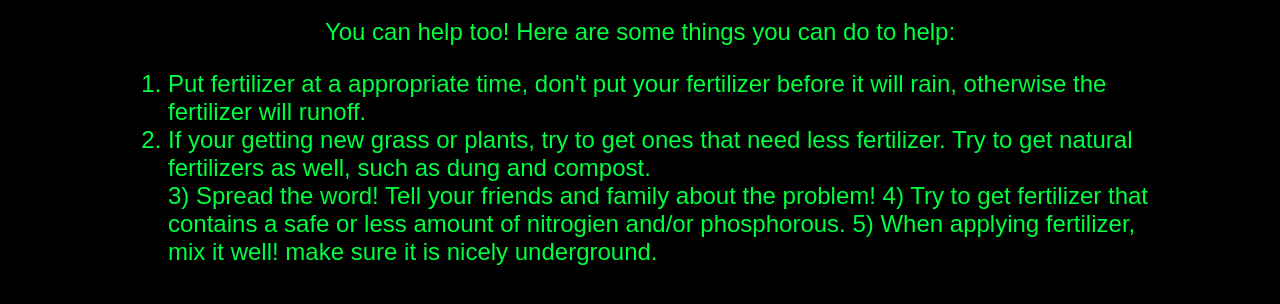
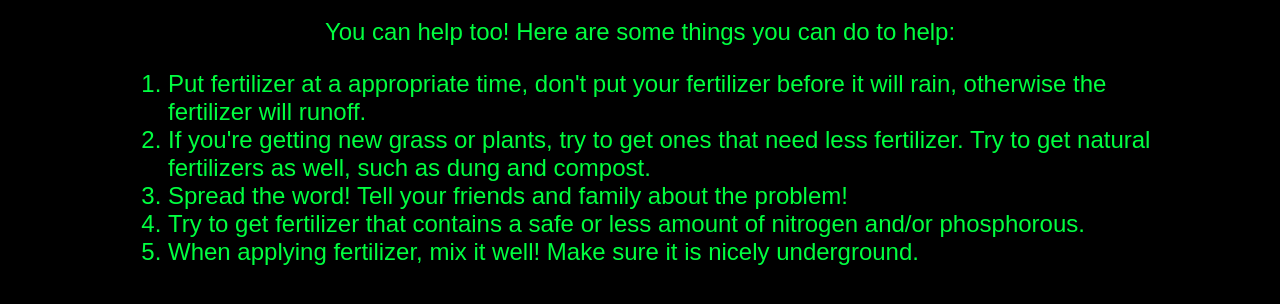
Before and after one commit to MadelynGH/techyturtlessubmerged, a plain HTML site: page tips-and-tricks.html in a window 1280 px wide. Shown: the part 260-564 px from the top of the page. Drawn offline with Linux system fonts and the light colour scheme; a web font is replaced by a local one.

Commit message:
Fix grammar and spelling

```diff
--- a/tips-and-tricks.html
+++ b/tips-and-tricks.html
@@ -17,10 +17,10 @@
             You can help too! Here are some things you can do to help:
             <ol>
             <li>Put fertilizer at a appropriate time, don't put your fertilizer before it will rain, otherwise the fertilizer will runoff.</li>
-            <li>If your getting new grass or plants, try to get ones that need less fertilizer. Try to get natural fertilizers as well, such as dung and compost.</li>
-            3) Spread the word! Tell your friends and family about the problem!
-            4) Try to get fertilizer that contains a safe or less amount of nitrogien and/or phosphorous.
-            5) When applying fertilizer, mix it well! make sure it is nicely underground.
+            <li>If you're getting new grass or plants, try to get ones that need less fertilizer. Try to get natural fertilizers as well, such as dung and compost.</li>
+            <li>Spread the word! Tell your friends and family about the problem!</li>
+            <li>Try to get fertilizer that contains a safe or less amount of nitrogen and/or phosphorous.</li>
+            <li>When applying fertilizer, mix it well! Make sure it is nicely underground.</li>
             </ol>
         </p>
     </div>
```
